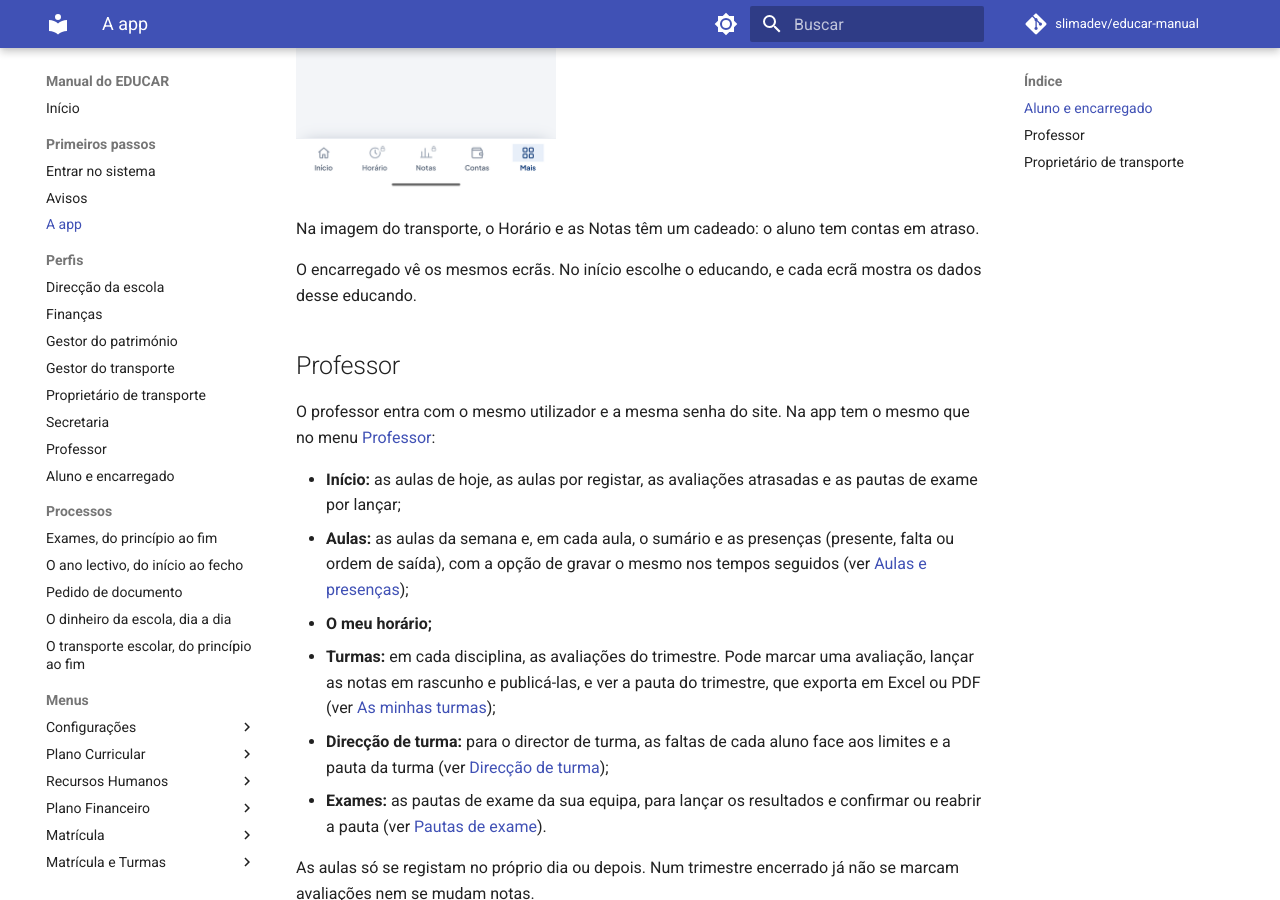
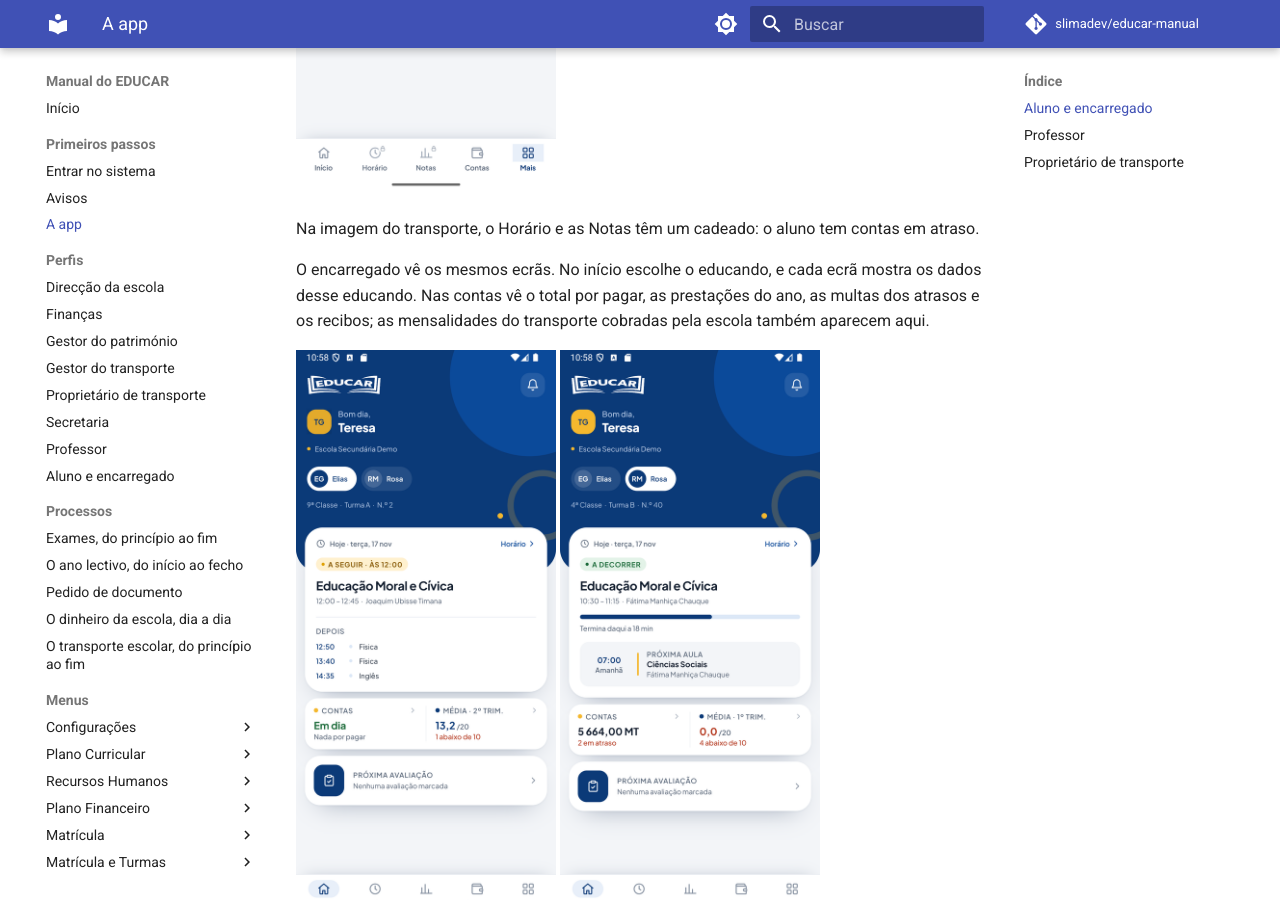
Before and after one commit to slimadev/educar-manual, an MkDocs documentation site: the page built from docs/primeiros-passos/app.md, in a window 1280 px wide and 900 px high, scrolled down 2419 px. Built offline with MkDocs 1.6.1 and Material for MkDocs 9.7.7, drawn with Linux system fonts in a browser that asks for light colours; comment, search, counter and statistics services are not loaded.

Commit message:
App chapter: guardian screenshots
Co-Authored-By: Claude Opus 5.5 <noreply@anthropic.com>

```diff
--- a/docs/primeiros-passos/app.md
+++ b/docs/primeiros-passos/app.md
@@ -41,7 +41,11 @@ As contas, incluindo as das inscrições em exame e as dos documentos, pagam-se
 
 Na imagem do transporte, o Horário e as Notas têm um cadeado: o aluno tem contas em atraso.
 
-O encarregado vê os mesmos ecrãs. No início escolhe o educando, e cada ecrã mostra os dados desse educando.
+O encarregado vê os mesmos ecrãs. No início escolhe o educando, e cada ecrã mostra os dados desse educando. Nas contas vê o total por pagar, as prestações do ano, as multas dos atrasos e os recibos; as mensalidades do transporte cobradas pela escola também aparecem aqui.
+
+![Início do encarregado, com a escolha do educando](img/app-encarregado-inicio.png){ width="260" }
+![Início de outro educando, com contas em atraso](img/app-encarregado-educando.png){ width="260" }
+![Contas de um educando](img/app-encarregado-contas.png){ width="260" }
 
 ## Professor
 
```
Also changed, not shown: docs/primeiros-passos/img/app-encarregado-contas.png (added), docs/primeiros-passos/img/app-encarregado-educando.png (added), docs/primeiros-passos/img/app-encarregado-inicio.png (added).
